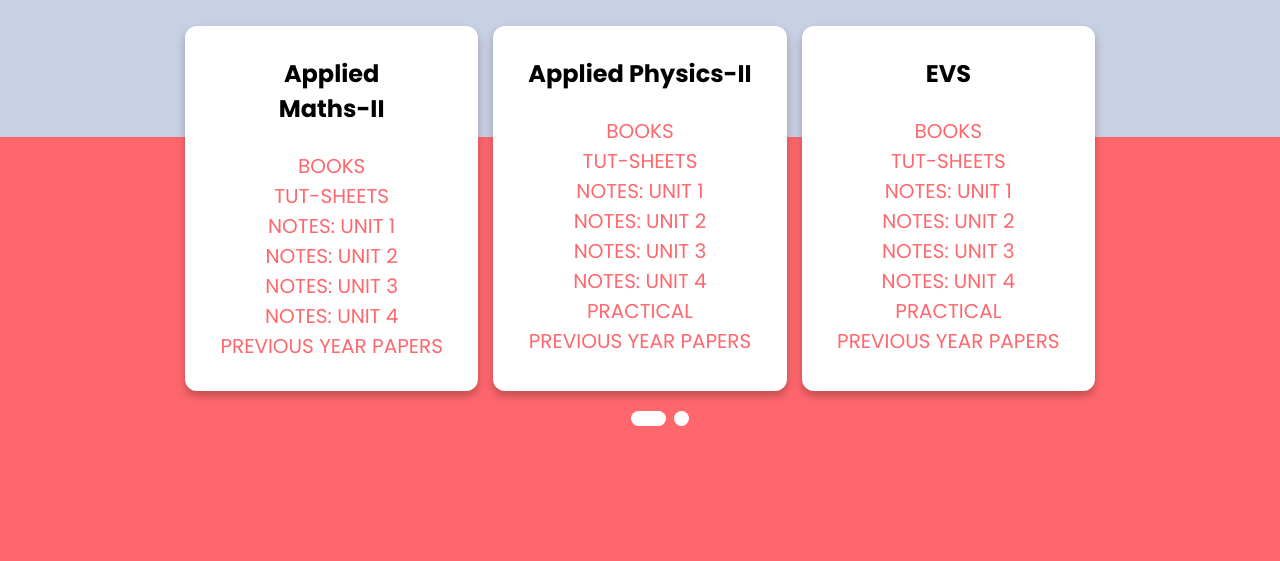
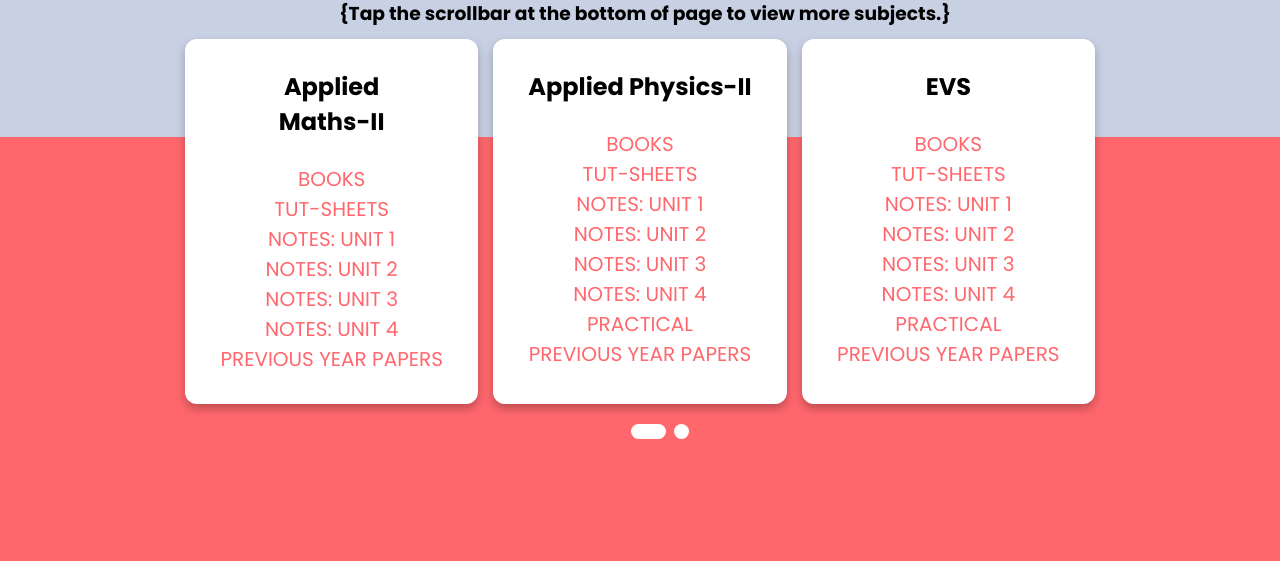
Before and after one commit to Igdtuwresource/j, a plain HTML site: page index.html in a window 1280 px wide. Shown: the part 239-800 px from the top of the page. Drawn offline with Linux system fonts and the light colour scheme.

Commit message:
Update index.html

```diff
--- a/index.html
+++ b/index.html
@@ -13,7 +13,8 @@
 <body>
   <div class="container">
     <h1 class="o">IGDTUW RESOURCE</h1><BR>
-        <h1 class="b">ECE SEM 2</h1><br>
+        <h1 class="b">ECE SEM 2</h1>
+    <h3 class="b"><p>{Tap the scrollbar at the bottom of page to view more subjects.}</p></h3>
     <input type="radio" name="dot" id="one">
     <input type="radio" name="dot" id="two">
     <div class="main-card">
```
